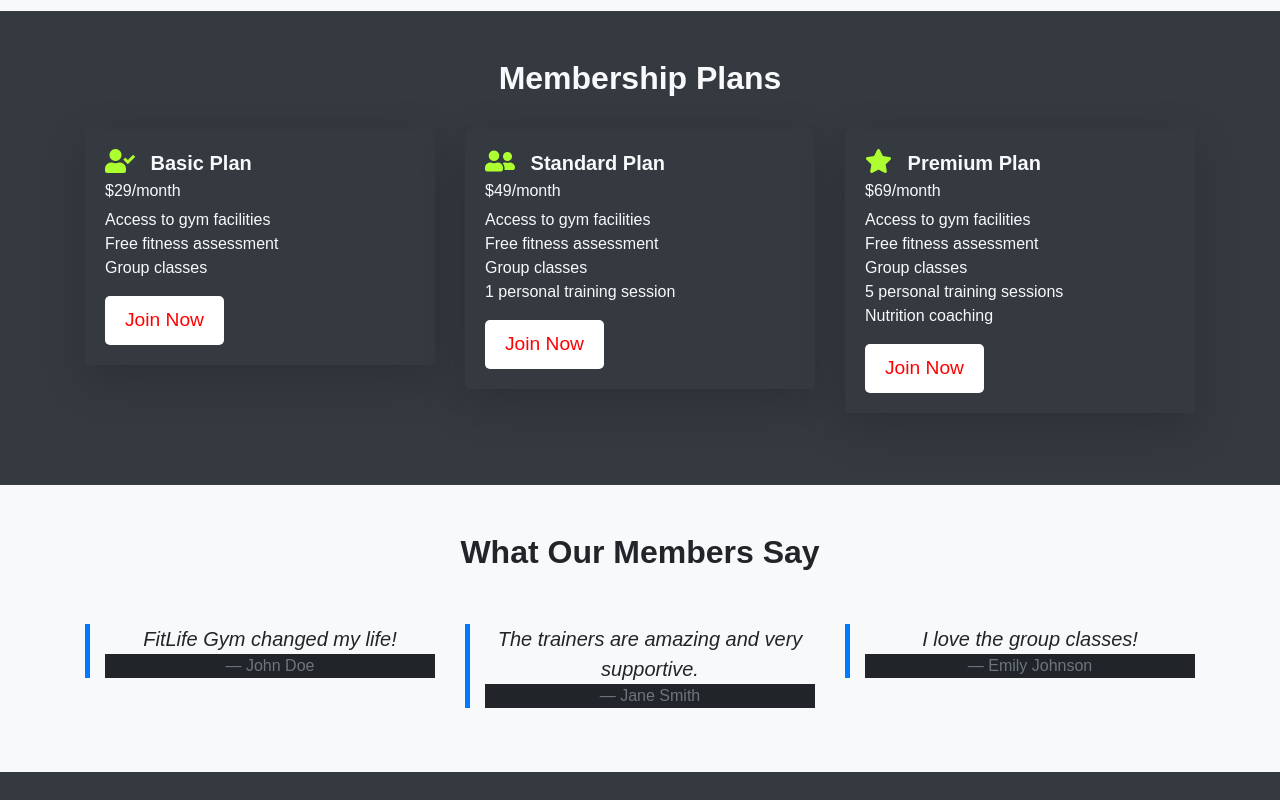
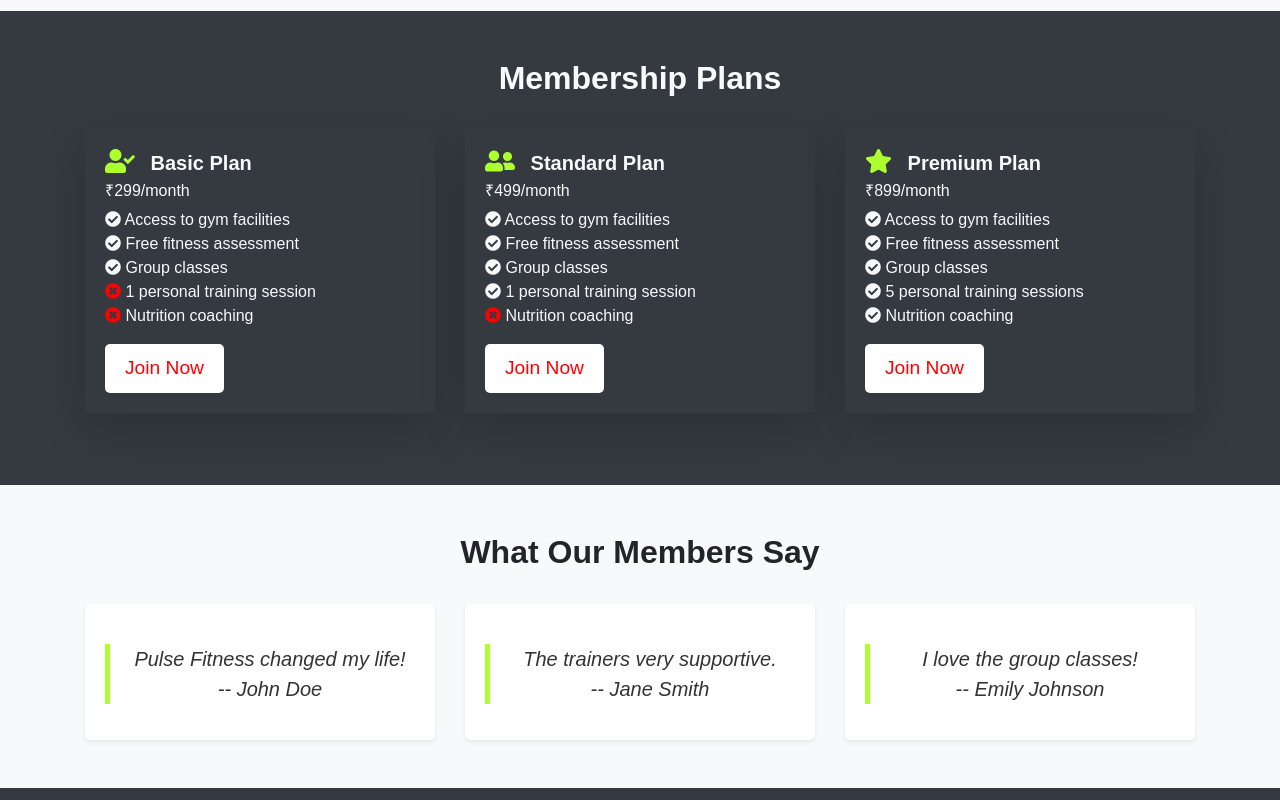
Before and after one commit to amitpatel1304/gym-template, a plain HTML site: page index.html in a window 1280 px wide. Shown: the part 1820-2620 px from the top of the page. Drawn offline with nearby package versions, Linux system fonts and the light colour scheme.

Commit message:
Third commit

```diff
--- a/index.html
+++ b/index.html
@@ -1,19 +1,22 @@
 <!DOCTYPE html>
 <html lang="en">
+
 <head>
     <meta charset="UTF-8">
     <meta name="viewport" content="width=device-width, initial-scale=1.0">
-    <title>FitLife Gym</title>
+    <title>Pulse Fitness</title>
     <link rel="stylesheet" href="https://stackpath.bootstrapcdn.com/bootstrap/4.5.2/css/bootstrap.min.css">
     <link rel="stylesheet" href="https://cdnjs.cloudflare.com/ajax/libs/font-awesome/5.15.4/css/all.min.css">
     <link rel="stylesheet" href="style.css">
 </head>
+
 <body>
 
     <!-- Navigation Bar -->
     <nav class="navbar navbar-expand-lg navbar-dark bg-dark">
-        <a class="navbar-brand" href="#">FitLife Gym</a>
-        <button class="navbar-toggler" type="button" data-toggle="collapse" data-target="#navbarNav" aria-controls="navbarNav" aria-expanded="false" aria-label="Toggle navigation">
+        <a class="navbar-brand" href="#">Pulse Fitness</a>
+        <button class="navbar-toggler" type="button" data-toggle="collapse" data-target="#navbarNav"
+            aria-controls="navbarNav" aria-expanded="false" aria-label="Toggle navigation">
             <span class="navbar-toggler-icon"></span>
         </button>
         <div class="collapse navbar-collapse" id="navbarNav">
@@ -41,7 +44,7 @@
     <header class="hero text-white text-center">
         <div class="overlay"></div>
         <div class="container position-relative">
-            <h1 class="display-4 font-weight-bold">Welcome to FitLife Gym</h1>
+            <h1 class="display-4 font-weight-bold">Welcome to Pulse Fitness</h1>
             <p class="lead">Your journey to fitness starts here!</p>
             <a href="#contact" class="btn btn-animated">Join Us Now</a>
         </div>
@@ -56,9 +59,11 @@
                     <img src="./img/g-1.jpg" class="img-fluid rounded" alt="Gym Image">
                 </div>
                 <div class="col-md-6">
-                    <h3>Welcome to FitLife Gym</h3>
-                    <p>At FitLife Gym, we empower individuals to achieve their fitness goals. Our state-of-the-art facilities, experienced trainers, and diverse range of classes cater to all fitness levels.</p>
-                    <p>Join our community and experience a supportive environment that motivates you to push your limits. Our mission is to help you lead a healthier, happier life through fitness.</p>
+                    <h3>Welcome to Pulse Fitness</h3>
+                    <p>At Pulse Fitness, we empower individuals to achieve their fitness goals. Our state-of-the-art
+                        facilities, experienced trainers, and diverse range of classes cater to all fitness levels.</p>
+                    <p>Join our community and experience a supportive environment that motivates you to push your
+                        limits. Our mission is to help you lead a healthier, happier life through fitness.</p>
                 </div>
             </div>
         </div>
@@ -73,7 +78,11 @@
                     <div class="card mb-4 shadow-sm">
                         <div class="card-body">
                             <h5 class="card-title"><i class="fas fa-user-friends"></i> Personal Training</h5>
-                            <p class="card-text">Work with our certified personal trainers who are dedicated to helping you reach your fitness goals. Whether you're aiming for weight loss, muscle gain, or overall health improvement, our trainers will design a customized workout plan that fits your specific needs. Through one-on-one sessions, you'll receive expert guidance, personalized attention, and the motivation you need to stay on track.</p>
+                            <p class="card-text">Work with our certified personal trainers who are dedicated to helping
+                                you reach your fitness goals. Whether you're aiming for weight loss, muscle gain, or
+                                overall health improvement, our trainers will design a customized workout plan that fits
+                                your specific needs. Through one-on-one sessions, you'll receive expert guidance,
+                                personalized attention, and the motivation you need to stay on track.</p>
                         </div>
                     </div>
                 </div>
@@ -81,7 +90,11 @@
                     <div class="card mb-4 shadow-sm">
                         <div class="card-body">
                             <h5 class="card-title"><i class="fas fa-users"></i> Group Classes</h5>
-                            <p class="card-text">We offer a variety of exciting group fitness classes that are perfect for all levels of experience. Whether you're looking to build strength, increase flexibility, or boost cardiovascular endurance, our classes are designed to keep you engaged and challenged. From high-energy HIIT and Spin to relaxing Yoga and Zumba, there's something for everyone to enjoy in a supportive, group environment.</p>
+                            <p class="card-text">We offer a variety of exciting group fitness classes that are perfect
+                                for all levels of experience. Whether you're looking to build strength, increase
+                                flexibility, or boost cardiovascular endurance, our classes are designed to keep you
+                                engaged and challenged. From high-energy HIIT and Spin to relaxing Yoga and Zumba,
+                                there's something for everyone to enjoy in a supportive, group environment.</p>
                         </div>
                     </div>
                 </div>
@@ -89,7 +102,11 @@
                     <div class="card mb-4 shadow-sm">
                         <div class="card-body">
                             <h5 class="card-title"><i class="fas fa-apple-alt"></i> Nutrition Coaching</h5>
-                            <p class="card-text">Our expert nutrition coaches are here to help you fuel your body and achieve faster results. We provide personalized nutrition plans and advice based on your goals, lifestyle, and dietary preferences. Whether you need help with portion control, meal prep, or understanding proper nutrition, our coaches will work with you to make healthier choices that complement your fitness routine and enhance your progress.</p>
+                            <p class="card-text">Our expert nutrition coaches are here to help you fuel your body and
+                                achieve faster results. We provide personalized nutrition plans and advice based on your
+                                goals, lifestyle, and dietary preferences. Whether you need help with portion control,
+                                meal prep, or understanding proper nutrition, our coaches will work with you to make
+                                healthier choices that complement your fitness routine and enhance your progress.</p>
                         </div>
                     </div>
                 </div>
@@ -103,45 +120,49 @@
             <h2 class="text-center text-light">Membership Plans</h2><br>
             <div class="row">
                 <div class="col-md-4">
-                <div class="card bg-dark text-light mb-4 shadow-lg"> <!-- Use shadow-lg for a larger shadow -->
+                    <div class="card bg-dark text-light mb-4 shadow-lg">
                         <div class="card-body">
                             <h5 class="card-title"><i class="fas fa-user-check"></i> Basic Plan</h5>
-                        <h6 class="card-subtitle mb-2">$29/month</h6>
+                            <h6 class="card-subtitle mb-2">&#8377;299/month</h6>
                             <ul class="list-unstyled">
-                            <li>Access to gym facilities</li>
-                            <li>Free fitness assessment</li>
-                            <li>Group classes</li>
+                                <li><i class="fas fa-check-circle"></i> Access to gym facilities</li>
+                                <li><i class="fas fa-check-circle"></i> Free fitness assessment</li>
+                                <li><i class="fas fa-check-circle"></i> Group classes</li>
+                                <li><i class="fas fa-times-circle" style="color: red;"></i> 1 personal training session
+                                </li>
+                                <li><i class="fas fa-times-circle" style="color: red;"></i> Nutrition coaching</li>
                             </ul>
                             <a href="#contact" class="btn btn-animated">Join Now</a>
                         </div>
                     </div>
                 </div>
                 <div class="col-md-4">
-                <div class="card bg-dark text-light mb-4 shadow-lg"> <!-- Use shadow-lg for a larger shadow -->
+                    <div class="card bg-dark text-light mb-4 shadow-lg">
                         <div class="card-body">
                             <h5 class="card-title"><i class="fas fa-user-friends"></i> Standard Plan</h5>
-                        <h6 class="card-subtitle mb-2">$49/month</h6>
+                            <h6 class="card-subtitle mb-2">&#8377;499/month</h6>
                             <ul class="list-unstyled">
-                            <li>Access to gym facilities</li>
-                            <li>Free fitness assessment</li>
-                            <li>Group classes</li>
-                            <li>1 personal training session</li>
+                                <li><i class="fas fa-check-circle"></i> Access to gym facilities</li>
+                                <li><i class="fas fa-check-circle"></i> Free fitness assessment</li>
+                                <li><i class="fas fa-check-circle"></i> Group classes</li>
+                                <li><i class="fas fa-check-circle"></i> 1 personal training session</li>
+                                <li><i class="fas fa-times-circle" style="color: red;"></i> Nutrition coaching</li>
                             </ul>
                             <a href="#contact" class="btn btn-animated">Join Now</a>
                         </div>
                     </div>
                 </div>
                 <div class="col-md-4">
-                <div class="card bg-dark text-light mb-4 shadow-lg"> <!-- Use shadow-lg for a larger shadow -->
+                    <div class="card bg-dark text-light mb-4 shadow-lg">
                         <div class="card-body">
                             <h5 class="card-title"><i class="fas fa-star"></i> Premium Plan</h5>
-                        <h6 class="card-subtitle mb-2">$69/month</h6>
+                            <h6 class="card-subtitle mb-2">&#8377;899/month</h6>
                             <ul class="list-unstyled">
-                            <li>Access to gym facilities</li>
-                            <li>Free fitness assessment</li>
-                            <li>Group classes</li>
-                            <li>5 personal training sessions</li>
-                            <li>Nutrition coaching</li>
+                                <li><i class="fas fa-check-circle"></i> Access to gym facilities</li>
+                                <li><i class="fas fa-check-circle"></i> Free fitness assessment</li>
+                                <li><i class="fas fa-check-circle"></i> Group classes</li>
+                                <li><i class="fas fa-check-circle"></i> 5 personal training sessions</li>
+                                <li><i class="fas fa-check-circle"></i> Nutrition coaching</li>
                             </ul>
                             <a href="#contact" class="btn btn-animated">Join Now</a>
                         </div>
@@ -157,22 +178,34 @@
         <h2 class="text-center">What Our Members Say</h2><br>
         <div class="row">
             <div class="col-md-4">
-                    <blockquote class="blockquote text-center">
-                        <p class="mb-0">FitLife Gym changed my life!</p>
-                        <footer class="blockquote-footer">John Doe</footer>
+                <div class="card testimonial-card shadow-sm">
+                    <div class="card-body text-center">
+                        <blockquote class="blockquote">
+                            <p class="mb-0">Pulse Fitness changed my life!</p>
+                            <p>-- John Doe</p>
                         </blockquote>
                     </div>
+                </div>
+            </div>
             <div class="col-md-4">
-                    <blockquote class="blockquote text-center">
-                        <p class="mb-0">The trainers are amazing and very supportive.</p>
-                        <footer class="blockquote-footer">Jane Smith</footer>
+                <div class="card testimonial-card shadow-sm">
+                    <div class="card-body text-center">
+                        <blockquote class="blockquote">
+                            <p class="mb-0">The trainers very supportive.</p>
+                            <p>-- Jane Smith</p>
                         </blockquote>
                     </div>
+                </div>
+            </div>
             <div class="col-md-4">
-                    <blockquote class="blockquote text-center">
+                <div class="card testimonial-card shadow-sm">
+                    <div class="card-body text-center">
+                        <blockquote class="blockquote">
                             <p class="mb-0">I love the group classes!</p>
-                        <footer class="blockquote-footer">Emily Johnson</footer>
+                            <p>-- Emily Johnson</p>
                         </blockquote>
+                    </div>
+                </div>
             </div>
         </div>
     </div>
@@ -184,17 +217,20 @@
             <h2 class="text-center text-light">Our Trainers</h2><br>
             <div class="row">
                 <div class="col-md-4 text-center">
-                    <img src="./img/team1.jpg" alt="Team Member 1" class="rounded-circle img-fluid mb-3" style="width: 250px; height: 250px;">
+                    <img src="./img/team1.jpg" alt="Team Member 1" class="rounded-circle img-fluid mb-3"
+                        style="width: 250px; height: 250px;">
                     <h5 style="color: greenyellow;">John Doe</h5>
                     <p style="color: greenyellow;">Personal Trainer</p>
                 </div>
                 <div class="col-md-4 text-center">
-                    <img src="./img/team2.jpg" alt="Team Member 2" class="rounded-circle img-fluid mb-3" style="width: 250px; height: 250px;">
+                    <img src="./img/team2.jpg" alt="Team Member 2" class="rounded-circle img-fluid mb-3"
+                        style="width: 250px; height: 250px;">
                     <h5 style="color: greenyellow;">Jane Smith</h5>
                     <p style="color: greenyellow;">Group Class Instructor</p>
                 </div>
                 <div class="col-md-4 text-center">
-                    <img src="./img/team3.jpg" alt="Team Member 3" class="rounded-circle img-fluid mb-3" style="width: 250px; height: 250px;">
+                    <img src="./img/team3.jpg" alt="Team Member 3" class="rounded-circle img-fluid mb-3"
+                        style="width: 250px; height: 250px;">
                     <h5 style="color: greenyellow;">Emily Johnson</h5>
                     <p style="color: greenyellow;">Nutrition Coach</p>
                 </div>
@@ -203,10 +239,13 @@
     </section>
 
     <!-- Floating Button -->
-    <a href="#" class="btn floating-button" data-toggle="modal" data-target="#photoModal">Click to See Photos</a>
+    <a href="#" class="btn floating-button" data-toggle="modal" data-target="#photoModal">
+        <i class="fas fa-arrow-alt-circle-right fa-spin"></i> Click to See Photos
+    </a>
 
     <!-- Modal -->
-    <div class="modal fade" id="photoModal" tabindex="-1" role="dialog" aria-labelledby="photoModalLabel" aria-hidden="true">
+    <div class="modal fade" id="photoModal" tabindex="-1" role="dialog" aria-labelledby="photoModalLabel"
+        aria-hidden="true">
         <div class="modal-dialog modal-lg" role="document">
             <div class="modal-content bg-dark text-light">
                 <div class="modal-header">
@@ -235,6 +274,18 @@
                         <div class="col-md-4">
                             <img src="./img/g-6.jpg" class="modal-img" alt="Gym Image 6">
                         </div>
+                        <div class="col-md-4">
+                            <img src="./img/g-7.jpg" class="modal-img" alt="Gym Image 7">
+                        </div>
+                        <div class="col-md-4">
+                            <img src="./img/g-8.jpg" class="modal-img" alt="Gym Image 8">
+                        </div>
+                        <div class="col-md-4">
+                            <img src="./img/g-9.jpg" class="modal-img" alt="Gym Image 9">
+                        </div>
+                        <div class="col-md-4">
+                            <img src="./img/g-10.jpg" class="modal-img" alt="Gym Image 10">
+                        </div>
                     </div>
                 </div>
                 <div class="modal-footer">
@@ -259,6 +310,16 @@
                         <input type="email" class="form-control" id="email" placeholder="Your Email" required>
                     </div>
                 </div>
+                <div class="form-row">
+                    <div class="form-group col-md-6">
+                        <label for="number">Mobile Number</label>
+                        <input type="number" class="form-control" id="number" placeholder="Your Mobile Number" required>
+                    </div>
+                    <div class="form-group col-md-6">
+                        <label for="age">Age</label>
+                        <input type="number" class="form-control" id="age" placeholder="Your Age" required>
+                    </div>
+                </div>
                 <div class="form-group">
                     <label for="message">Message</label>
                     <textarea class="form-control" id="message" rows="4" placeholder="Your Message" required></textarea>
@@ -271,7 +332,7 @@
     <!-- Footer -->
     <footer class="bg-dark text-white text-center py-4">
         <div class="container">
-            <p>&copy; 2023 FitLife Gym. All Rights Reserved.</p>
+            <p>&copy; 2023 Pulse Fitness. All Rights Reserved.</p>
             <p>Follow us on:
                 <a href="#" class="text-white">Facebook</a> |
                 <a href="#" class="text-white">Instagram</a> |
@@ -284,4 +345,5 @@
     <script src="https://cdn.jsdelivr.net/npm/@popperjs/core@2.9.2/dist/umd/popper.min.js"></script>
     <script src="https://stackpath.bootstrapcdn.com/bootstrap/4.5.2/js/bootstrap.min.js"></script>
 </body>
+
 </html>
--- a/style.css
+++ b/style.css
@@ -124,14 +124,32 @@ footer {
     background-color: #212529;
 }
 
+#testimonials {
+    background-color: #f8f9fa; /* Light background for the section */
+}
+
+.testimonial-card {
+    border: none; /* Remove default border */
+    border-radius: 5px; /* Rounded corners */
+    transition: transform 0.3s ease, box-shadow 0.3s ease; /* Smooth transition for hover effect */
+}
+
+
+
 blockquote {
-    border-left: 5px solid #007bff;
-    padding-left: 15px;
-    margin: 20px 0;
+    border-left: 5px solid greenyellow; /* Blue left border */
+    padding-left: 15px; /* Space between border and text */
+    margin: 20px 0; /* Margin around blockquote */
 }
 
 blockquote p {
-    font-style: italic;
+    font-style: italic; /* Italic text for quotes */
+    color: #333; /* Darker text color for better readability */
+}
+
+blockquote footer {
+    font-weight: bold; /* Bold font for the footer */
+    color: greenyellow; /* Blue color for the footer */
 }
 
 .modal-img {
@@ -140,10 +158,27 @@ blockquote p {
 }
 
 .floating-button {
+    color: greenyellow;
     position: fixed;
     right: 20px;
     bottom: 20px;
     z-index: 1000; /* Ensure it is above other content */
+}
+
+.floating-button i {
+    margin-right: 8px; /* Space between icon and text */
+    transition: transform 0.3s ease; /* Smooth transition for hover effect */
+}
+
+.floating-button:hover{
+    color: red;
+    font-weight: bold;
+}
+
+.floating-button:hover i {
+    transform: translateX(5px); /* Move the icon slightly to the right on hover */
+    color: red;
+    font-weight: bold;
 }
 
 .team-member img {
```
Also changed, not shown: img/g-10.jpg (added), img/g-7.jpg (added), img/g-8.jpg (added), img/g-9.jpg (added). Lines whose indentation alone changed are shown as unchanged.
